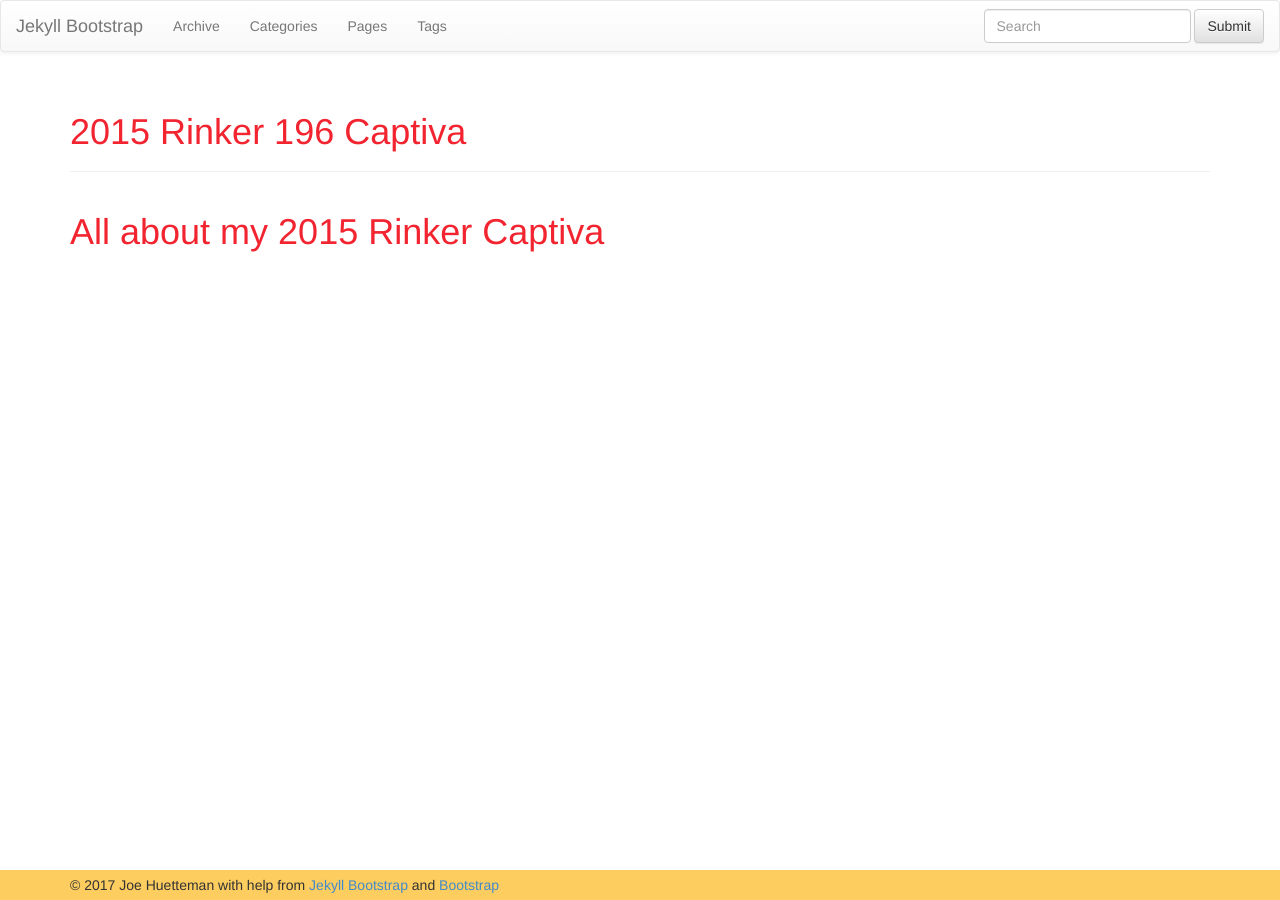
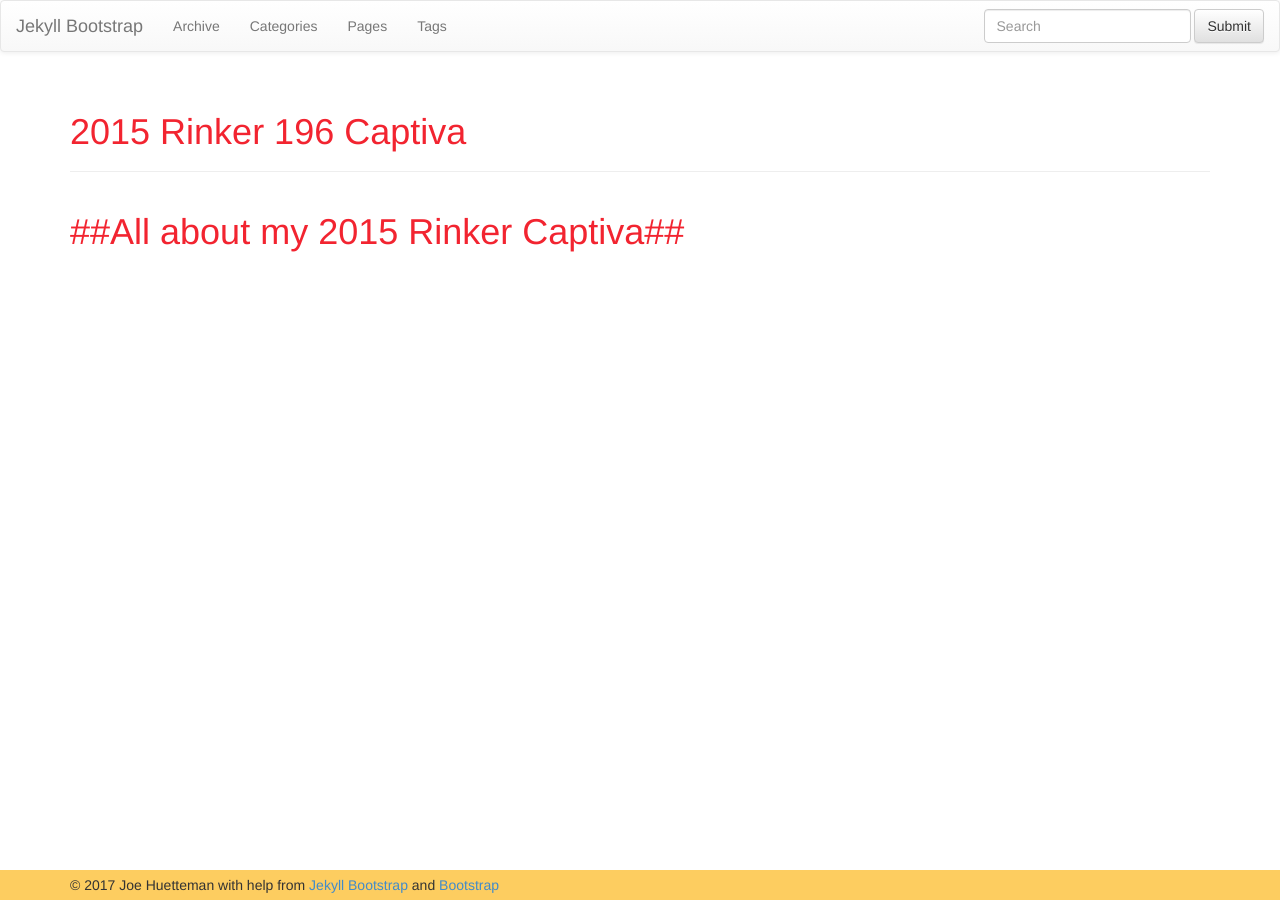
Before and after one commit to huettemanj/huettemanj.github.io, a Jekyll site: the page built from Rinker.md, in a window 1280 px wide. Built offline with Jekyll 4.4.1, drawn with Linux system fonts in a browser that asks for light colours; nearby versions of some CDN libraries.

Commit message:
added ##

```diff
--- a/Rinker.md
+++ b/Rinker.md
@@ -6,5 +6,5 @@ sitemap: false
 ---
 
 
-All about my 2015 Rinker Captiva
+##All about my 2015 Rinker Captiva##
 ================================
```
